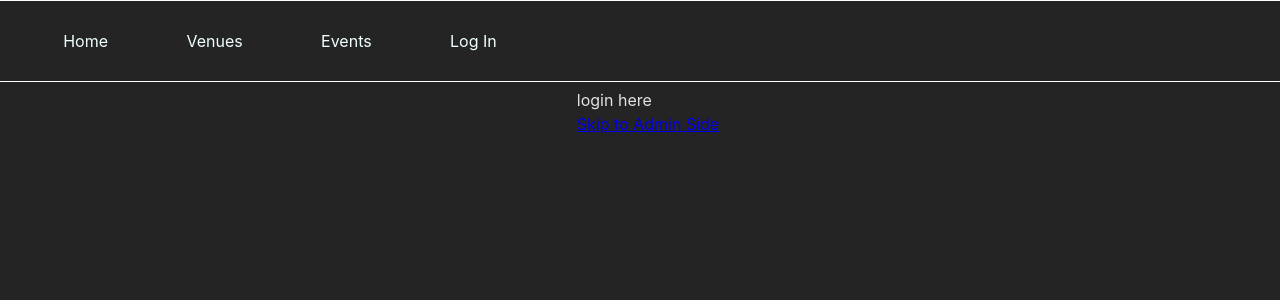
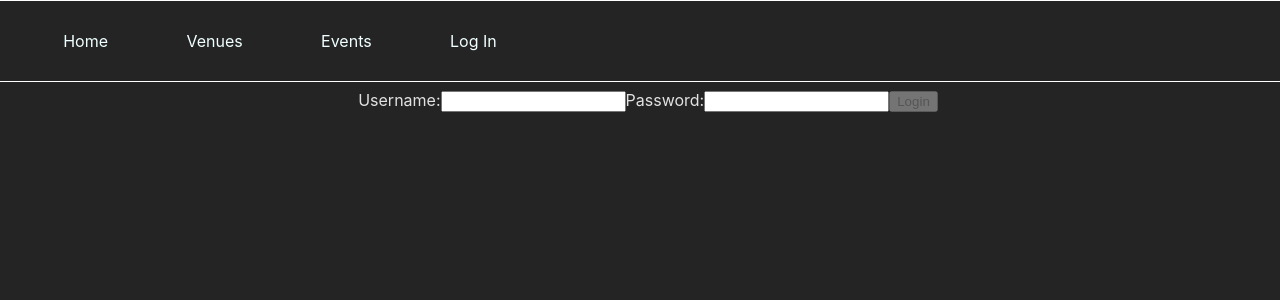
Before and after one commit to ssstumbles/Tick-It, a React (Vite) app in the folder tickit/: page /login in a window 1280 px wide. Shown: the top 300 px of the page. Built offline with nearby package versions, Linux system fonts and the light colour scheme.

Commit message:
added superficial login to login page that navigates to the admin side

```diff
--- a/tickit/src/Components/LoginPortal.jsx
+++ b/tickit/src/Components/LoginPortal.jsx
@@ -1,11 +1,55 @@
-import { NavLink } from "react-router-dom"
+import { useNavigate } from "react-router-dom"
+import { useState, useEffect } from 'react'
 
 const LoginPortal = () => {
 
+    const admins = [
+        {
+            username: 'admin1',
+            password: 'password1',
+        },
+        {
+            username: 'admin2',
+            password: 'password2',
+        },
+        {
+            username: 'admin3',
+            password: 'password3',
+        },
+    ]
+
+    const default_input = {
+        username: '',
+        password: '',
+    }
+
+
+    const [buttonStatus, setButtonStatus] = useState(true);
+    const [formState, setFormState] = useState(default_input)
+    const navigate = useNavigate();
+
+
+    const handleChange = (e) => {
+        setFormState({...formState, [e.target.id]: e.target.value})
+    }
+
+    useEffect(() => {
+        if (admins.find(admin => admin.username === formState.username && admin.password === formState.password)) {
+            setButtonStatus(false)
+        } else {
+            setButtonStatus(true)
+        }
+    },[formState])
+
     return (
-        <div className='route-body'>
-            <div>login here</div>
-            <NavLink to="/admin">Skip to Admin Side</NavLink>
+        <div className='route-body' >
+            <label htmlFor='username'>Username:</label>
+            <input id='username' type='text' onChange={handleChange} value={formState.username}/>
+
+            <label htmlFor='password'>Password:</label>
+            <input id='password' type='password' onChange={handleChange} value={formState.password}/>
+
+            <button disabled={buttonStatus} onClick={() => navigate('/admin')}>Login</button>
         </div>
     )
 }
```
